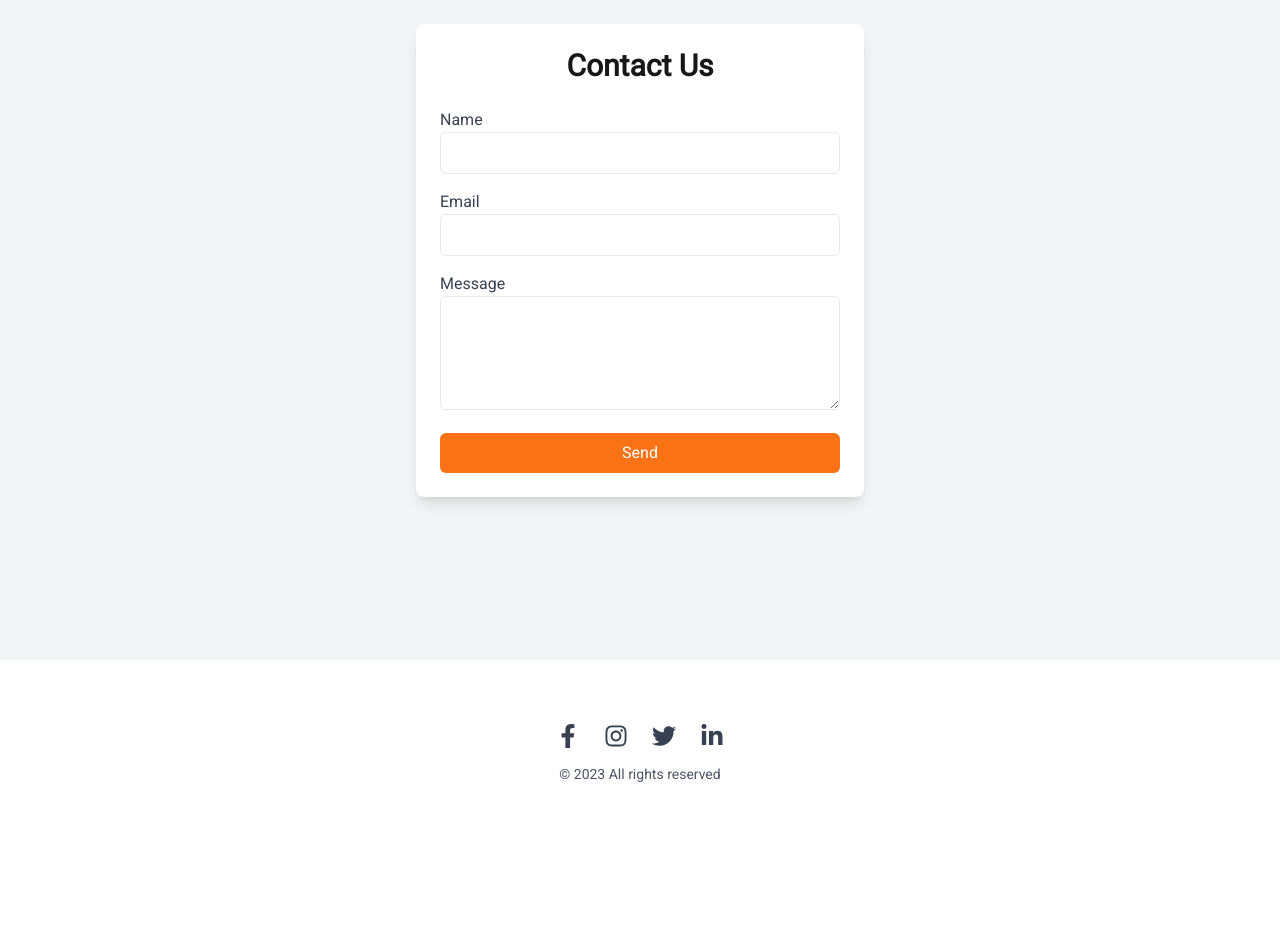
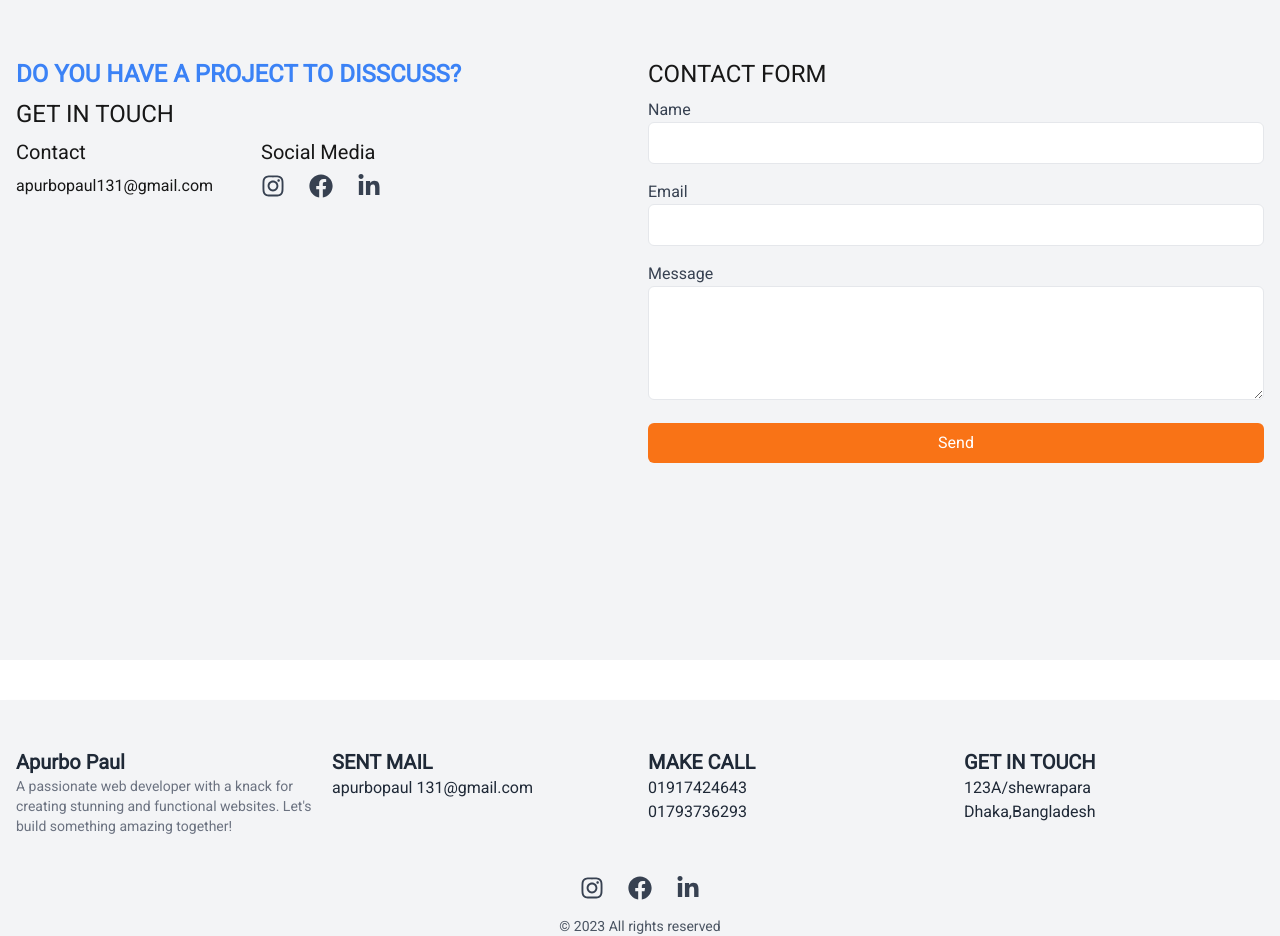
Before and after one commit to Apurbopaul131/My-portfolio-nextJs, a Next.js app: page /contact in a window 1280 px wide. Shown: the part 220-1156 px from the top of the page. Before the commit the page ends 1028 px from the top, so only its background shows below. Built offline with nearby package versions, Linux system fonts and the light colour scheme; no server answers.

Commit message:
update some things

```diff
--- a/src/app/(user)/page.tsx
+++ b/src/app/(user)/page.tsx
@@ -1,3 +1,4 @@
+import AboutMe from "@/components/ui/AboutMe";
 import Banner from "@/components/ui/Banner";
 import BlogsContainer from "@/components/ui/BlogsContainer";
 import ProjectContainer from "@/components/ui/ProjectContainer";
@@ -8,6 +9,7 @@ const HomePage = () => {
     <div>
       <Banner />
       <SkillSection />
+      <AboutMe />
       <ProjectContainer />
       <BlogsContainer />
     </div>
--- a/src/components/shered/Footer.tsx
+++ b/src/components/shered/Footer.tsx
@@ -1,26 +1,48 @@
 import Link from "next/link";
-import {
-  FaFacebookF,
-  FaInstagram,
-  FaLinkedinIn,
-  FaTwitter,
-} from "react-icons/fa";
+import { FaFacebook, FaInstagram, FaLinkedinIn } from "react-icons/fa";
 const Footer = () => {
   return (
-    <footer className="bg-white shadow-md p-6 mt-10">
-      <div className="container mx-auto flex flex-col items-center space-y-4">
+    <footer className="shadow-md mt-10 bg-gray-100 text-base-content">
+      <div className="grid grid-cols-2 md:grid-cols-4 gap-4 container mx-auto px-4 pt-12">
+        <aside>
+          <h3 className="font-bold text-xl">Apurbo Paul</h3>
+          <p className="text-sm text-gray-500">
+            A passionate web developer with a knack for <br /> creating stunning
+            and functional websites. Let&apos;s build something amazing
+            together!
+          </p>
+        </aside>
+        <nav>
+          <h6 className="font-bold text-xl">SENT MAIL</h6>
+          <p>apurbopaul 131@gmail.com</p>
+        </nav>
+        <nav>
+          <h6 className="font-bold text-xl">MAKE CALL</h6>
+          <p>01917424643</p>
+          <p>01793736293</p>
+        </nav>
+        <nav>
+          <h6 className="font-bold text-xl">GET IN TOUCH</h6>
+          <p>123A/shewrapara</p>
+          <p>Dhaka,Bangladesh</p>
+        </nav>
+      </div>
+      <div className="container mx-auto flex flex-col items-center space-y-4 mt-10">
         {/* Social Icons */}
         <div className="flex space-x-6">
-          <Link href="https://facebook.com" target="_blank">
-            <FaFacebookF className="w-6 h-6 text-gray-700 hover:text-blue-600 transition" />
-          </Link>
-          <Link href="https://instagram.com" target="_blank">
+          <Link
+            href="https://www.instagram.com/apurbopaul131gmail"
+            target="_blank"
+          >
             <FaInstagram className="w-6 h-6 text-gray-700 hover:text-pink-500 transition" />
           </Link>
-          <Link href="https://twitter.com" target="_blank">
-            <FaTwitter className="w-6 h-6 text-gray-700 hover:text-blue-400 transition" />
+          <Link href="https://www.facebook.com/ratr.tr.9" target="_blank">
+            <FaFacebook className="w-6 h-6 text-gray-700 hover:text-blue-400 transition" />
           </Link>
-          <Link href="https://linkedin.com" target="_blank">
+          <Link
+            href="https://www.linkedin.com/in/apurbo-paul-633884191"
+            target="_blank"
+          >
             <FaLinkedinIn className="w-6 h-6 text-gray-700 hover:text-blue-700 transition" />
           </Link>
         </div>
--- a/src/components/shered/Navbar.tsx
+++ b/src/components/shered/Navbar.tsx
@@ -1,6 +1,6 @@
 "use client";
+import { motion } from "framer-motion";
 import { Menu, X } from "lucide-react";
-import { signOut } from "next-auth/react";
 import Link from "next/link";
 import { usePathname } from "next/navigation";
 import { useState } from "react";
@@ -42,6 +42,7 @@ export type TSessionProps = {
 const Navbar = ({ session }: { session: TSessionProps | null }) => {
   const [isOpen, setIsOpen] = useState(false);
   const pathname = usePathname();
+  console.log(session);
 
   return (
     <nav className="bg-white fixed top-0 left-0 w-full z-50">
@@ -97,7 +98,7 @@ const Navbar = ({ session }: { session: TSessionProps | null }) => {
               Contact Us
             </Link>
           </li>
-          {session?.user && (
+          {/* {session?.user && (
             <li>
               <Link
                 href="/dashboard"
@@ -124,15 +125,19 @@ const Navbar = ({ session }: { session: TSessionProps | null }) => {
                 Login
               </Link>
             </li>
-          )}
+          )} */}
         </ul>
 
         {/* Download CV Button */}
         <a href="/Apurbo-paul-cv.pdf" download="Apurbo-paul-cv.pdf">
-          <button className="hidden md:block bg-orange-500 text-white px-4 py-2 rounded-md hover:bg-orange-600 transition">
+          <motion.button
+            whileHover={{ scale: 1.05, y: -2 }}
+            whileTap={{ scale: 0.95 }}
+            className="hidden md:block bg-orange-500 text-white px-4 py-2 rounded-md hover:bg-orange-600 transition"
+          >
             {" "}
             Download CV
-          </button>
+          </motion.button>
         </a>
 
         {/* Mobile Menu Button */}
@@ -200,7 +205,7 @@ const Navbar = ({ session }: { session: TSessionProps | null }) => {
                 Contact Us
               </Link>
             </li>
-            {session?.user && (
+            {/* {session?.user && (
               <li>
                 <Link
                   href="/dashboard"
@@ -229,7 +234,7 @@ const Navbar = ({ session }: { session: TSessionProps | null }) => {
                   Login
                 </Link>
               </li>
-            )}
+            )} */}
           </ul>
 
           <a href="/Apurbo-paul-cv.pdf" download="Apurbo-paul-cv.pdf">
--- /dev/null
+++ b/src/components/ui/AboutMe.tsx
@@ -0,0 +1,41 @@
+const skills = [
+  "Strong teamwork and collaboration",
+  "Analytical and problem-solving mindset",
+  "Time management and task prioritization",
+  "Adaptability to new tools and technologies",
+  "Patience and attention to detail",
+  "Critical thinking for technical decisions",
+];
+const AboutMe = () => {
+  return (
+    <div className="container mx-auto px-4">
+      <h2 className="text-3xl font-bold text-center mt-10">About Me</h2>
+      <div className="flex flex-col md:flex-row justify-center gap-6 md:gap-12 mt-6">
+        <div className="max-w-lg space-y-2">
+          <div className="flex items-center justify-between">
+            <h3 className="text-lg font-bold text-blue-500">2020-2024</h3>
+            <h3
+              className="text-lg font-bold
+            "
+            >
+              Bsc in CSE
+            </h3>
+          </div>
+          <p>3.33 out of 4.00</p>
+          <p>
+            Green University is an educational institution that offers graduate,
+            professional, and research programs.
+          </p>
+          <p>Green University,Dhaka,Bangladesh</p>
+        </div>
+        <ul className="list-disc list-inside space-y-2 text-gray-700 dark:text-gray-300">
+          {skills.map((skill, index) => (
+            <li key={index}>{skill}</li>
+          ))}
+        </ul>
+      </div>
+    </div>
+  );
+};
+
+export default AboutMe;
--- a/src/components/ui/Banner.tsx
+++ b/src/components/ui/Banner.tsx
@@ -1,38 +1,55 @@
+"use client";
 import profileImage from "@/assets/profile.jpg";
+import { motion } from "framer-motion";
 import Image from "next/image";
 
 const Banner = () => {
   return (
-    <section className="flex flex-col md:flex-row items-center justify-evenly p-6 md:p-12 bg-white">
+    <section className="flex flex-col md:flex-row items-center justify-center gap-12 p-6 md:p-12 bg-white">
       {/* Left Side - Text Content */}
-      <div className="max-w-lg text-center md:text-left">
+      <motion.div
+        initial={{ opacity: 0, y: 50 }}
+        animate={{ opacity: 1, y: 0 }}
+        transition={{ duration: 0.8, ease: "easeOut" }}
+        className="max-w-lg text-center md:text-left"
+      >
         <p className="text-gray-600 text-sm">Hi, I am</p>
         <h2 className="text-xl font-bold text-orange-500">Apurbo Paul</h2>
-        <h1 className="text-4xl md:text-5xl font-extrabold text-black leading-tight">
-          JS & REACT <span className="text-blue-500">Developer</span>
+        <h1 className="text-4xl md:text-5xl font-extrabold text-black leading-tight mt-3">
+          MERN <span className="text-blue-500">Developer</span>
         </h1>
         <p className="text-gray-600 mt-3">
-          I am professional web developer. I love to learn new technology
-          everyday. I love to focus on my dateline and finished my work before
-          dateline.
+          A passionate MERN Stack Developer crafting full-stack web apps with
+          clean code and responsive UI. I have recently completed my graduation
+          in Computer Science and Engineering from Green University of
+          Bangladesh.
         </p>
-        <button className="mt-4 bg-orange-500 text-white px-6 py-3 rounded-lg font-medium hover:bg-orange-600 transition">
+        <motion.button
+          whileHover={{ scale: 1.05, y: -2 }}
+          whileTap={{ scale: 0.95 }}
+          className="mt-3 bg-orange-500 text-white px-6 py-3 rounded-lg font-medium hover:bg-orange-600 transition"
+        >
           Hire Me
-        </button>
-      </div>
+        </motion.button>
+      </motion.div>
 
       {/* Right Side - Image */}
-      <div className="mt-6 md:mt-0 relative">
-        <div className=" rounded-full overflow-hidden border-4 border-gray-200">
+      <motion.div
+        initial={{ opacity: 0, x: 50 }}
+        animate={{ opacity: 1, x: 0 }}
+        transition={{ duration: 1, ease: "easeOut" }}
+        className="mt-6 md:mt-0 relative"
+      >
+        <div className="rounded-full overflow-hidden border-4 border-gray-200">
           <Image
-            src={profileImage} // Replace with your image URL
+            src={profileImage}
             alt="Apurbo Paul"
             width={250}
             height={250}
             className="w-full h-full object-cover"
           />
         </div>
-      </div>
+      </motion.div>
     </section>
   );
 };
--- a/src/components/ui/BlogCard.tsx
+++ b/src/components/ui/BlogCard.tsx
@@ -1,14 +1,20 @@
 "use client";
 import { TBlog } from "@/type";
+import { motion } from "framer-motion";
 import Image from "next/image";
 import Link from "next/link";
-
 import { AiFillLike } from "react-icons/ai";
 import { FaCalendar } from "react-icons/fa";
 
 const BlogCard = ({ blog }: { blog: TBlog }) => {
   return (
-    <div className="w-full bg-white shadow-md rounded-lg overflow-hidden">
+    <motion.div
+      className="w-full bg-white shadow-md rounded-lg overflow-hidden flex flex-col transition-all"
+      whileHover={{
+        scale: 1.05,
+        boxShadow: "0px 10px 20px rgba(0, 0, 0, 0.2)",
+      }}
+    >
       <figure>
         <Image
           src={blog?.image || ""}
@@ -18,7 +24,7 @@ const BlogCard = ({ blog }: { blog: TBlog }) => {
           className="rounded-t-lg h-64 object-cover"
         />
       </figure>
-      <div className="p-6">
+      <div className="p-6 flex-1 flex flex-col">
         <div className="flex justify-between">
           <p className="flex items-center justify-center text-blue-600 bg-blue-100 w-32 rounded-full py-1 text-sm">
             <FaCalendar className="mr-2" />
@@ -26,9 +32,13 @@ const BlogCard = ({ blog }: { blog: TBlog }) => {
           </p>
           <div>
             <Link href={`/blog/${blog?._id}`}>
-              <button className="bg-orange-500 text-white px-4 py-2 rounded-full  hover:hover:bg-orange-600">
+              <motion.button
+                className="bg-orange-500 text-white px-4 py-2 rounded-full hover:bg-orange-600"
+                whileHover={{ scale: 1.1 }}
+                whileTap={{ scale: 0.95 }}
+              >
                 View Details
-              </button>
+              </motion.button>
             </Link>
           </div>
         </div>
@@ -38,14 +48,14 @@ const BlogCard = ({ blog }: { blog: TBlog }) => {
             : blog.title}
         </h2>
         <p className="text-gray-400 mt-2">
-          {blog?.content?.length > 100
+          {blog?.content?.length > 60
             ? blog?.content.slice(0, 60) + "..."
             : blog?.content}
           <Link href={`/blog/${blog?._id}`} className="text-blue-600 ml-1">
             Read More
           </Link>
         </p>
-        <div className="flex justify-between items-center mt-5">
+        <div className="flex justify-between items-center mt-auto pt-4">
           <div className="flex items-center">
             <div className="w-8 h-8 rounded-full overflow-hidden mr-2">
               <Image
@@ -66,7 +76,7 @@ const BlogCard = ({ blog }: { blog: TBlog }) => {
           </div>
         </div>
       </div>
-    </div>
+    </motion.div>
   );
 };
 
--- a/src/components/ui/ContactForm.tsx
+++ b/src/components/ui/ContactForm.tsx
@@ -1,7 +1,9 @@
 /* eslint-disable @typescript-eslint/no-unused-vars */
 "use client";
 import { createContactMessage } from "@/actions/createContactMessage";
+import Link from "next/link";
 import { startTransition } from "react";
+import { FaFacebook, FaInstagram, FaLinkedinIn } from "react-icons/fa";
 import { toast } from "sonner";
 
 const ContactForm = () => {
@@ -26,10 +28,43 @@ const ContactForm = () => {
     });
   };
   return (
-    <div className="flex justify-center items-center min-h-screen bg-gray-100 px-4">
-      <div className="bg-white shadow-lg rounded-lg p-6 w-full max-w-md">
-        <h2 className="text-3xl font-bold text-center mb-6">Contact Us</h2>
-        <form action={onCreateMessageSubmit} className="space-y-4">
+    <div className="min-h-screen bg-gray-100 grid items-center">
+      <div className="grid grid-cols-2 gap-4 container mx-auto px-4">
+        <div className="space-y-2">
+          <h3 className="text-2xl font-bold text-blue-500">
+            DO YOU HAVE A PROJECT TO DISSCUSS?
+          </h3>
+          <h6 className="text-2xl">GET IN TOUCH</h6>
+          <div className="flex gap-12">
+            <div className="space-y-2">
+              <p className="text-xl">Contact</p>
+              <p>apurbopaul131@gmail.com</p>
+            </div>
+            <div className="space-y-2">
+              <p className="text-xl">Social Media</p>
+              <div className="flex space-x-6">
+                <Link
+                  href="https://www.instagram.com/apurbopaul131gmail"
+                  target="_blank"
+                >
+                  <FaInstagram className="w-6 h-6 text-gray-700 hover:text-pink-500 transition" />
+                </Link>
+                <Link href="https://www.facebook.com/ratr.tr.9" target="_blank">
+                  <FaFacebook className="w-6 h-6 text-gray-700 hover:text-blue-400 transition" />
+                </Link>
+                <Link
+                  href="https://www.linkedin.com/in/apurbo-paul-633884191"
+                  target="_blank"
+                >
+                  <FaLinkedinIn className="w-6 h-6 text-gray-700 hover:text-blue-700 transition" />
+                </Link>
+              </div>
+            </div>
+          </div>
+        </div>
+        <div className="space-y-2">
+          <h3 className="text-2xl">CONTACT FORM</h3>
+          <form action={onCreateMessageSubmit} className="space-y-4 w-full">
             <div>
               <label className="block text-gray-700">Name</label>
               <input
@@ -66,6 +101,7 @@ const ContactForm = () => {
           </form>
         </div>
       </div>
+    </div>
   );
 };
 
--- a/src/components/ui/ProjectCardMotion.tsx
+++ b/src/components/ui/ProjectCardMotion.tsx
@@ -7,7 +7,7 @@ import Link from "next/link";
 const ProjectCardMotion = ({ project }: { project: TProject }) => {
   return (
     <motion.div
-      className="bg-white rounded-2xl shadow-lg p-5 overflow-hidden transition-all"
+      className="bg-white rounded-2xl shadow-lg p-5 overflow-hidden transition-all flex flex-col"
       whileHover={{
         scale: 1.05,
         boxShadow: "0px 10px 20px rgba(0, 0, 0, 0.2)",
@@ -20,7 +20,7 @@ const ProjectCardMotion = ({ project }: { project: TProject }) => {
         height={200}
         className="w-full h-48 object-cover rounded-lg"
       />
-      <div className="mt-4">
+      <div className="mt-4 flex-1 flex flex-col">
         <span className="text-sm text-gray-500">#{project?.category}</span>
         <h3 className="text-xl font-bold mt-1">
           {project.title.length > 30
@@ -38,7 +38,8 @@ const ProjectCardMotion = ({ project }: { project: TProject }) => {
             Read More
           </Link>
         </p>
-        <div className="mt-3 flex justify-between items-center">
+
+        <div className="flex justify-between items-center mt-auto">
           <span className="text-sm text-gray-400">{project?.year}</span>
           <Link href={`/projects/${project._id}`}>
             <motion.button
--- a/src/components/ui/ProjectDetailsCard.tsx
+++ b/src/components/ui/ProjectDetailsCard.tsx
@@ -26,7 +26,15 @@ const ProjectDetailsCard = ({ project }: { project: TProject }) => {
         <p className="text-sm text-gray-500">
           {project.category} | {project.year}
         </p>
-        <p className="text-gray-700 mt-3">{project.description}</p>
+        <p className="text-gray-700 mt-3">
+          <span className="font-bold">Description:</span> {project.description}
+        </p>
+        <p className="text-gray-700 mt-3">
+          <span className="font-bold">Future Work:</span> {project.futureScope}
+        </p>
+        <p className="text-gray-700 mt-3">
+          <span className="font-bold">Challenges</span> {project.challenges}
+        </p>
 
         <div className="mt-4 flex flex-wrap gap-2">
           <p className="bg-blue-100 text-blue-600 px-3 py-1 text-sm rounded-lg">
--- a/src/components/ui/ProjectForm.tsx
+++ b/src/components/ui/ProjectForm.tsx
@@ -99,6 +99,21 @@ const ProjectForm = ({ project }: { project: TProject | null }) => {
           required
           className="w-full p-2 border rounded"
         ></textarea>
+        <textarea
+          name="challenges"
+          placeholder="Challenges Faced"
+          defaultValue={project?.challenges || ""}
+          required
+          className="w-full p-2 border rounded"
+        ></textarea>
+        <textarea
+          name="futureScope"
+          placeholder="Future Scope"
+          defaultValue={project?.futureScope || ""}
+          required
+          className="w-full p-2 border rounded"
+        ></textarea>
+
         <input
           type="text"
           name="image"
--- a/src/type/index.d.ts
+++ b/src/type/index.d.ts
@@ -4,6 +4,8 @@ export type TProject = {
   year: string;
   category: string;
   description: string;
+  challenges: string;
+  futureScope: string;
   image: string;
   liveLink: string;
   repoLink: string;
```
Also changed, not shown: src/components/ui/SkillSection.tsx (+90 -18 lines). Lines whose indentation alone changed are shown as unchanged.
